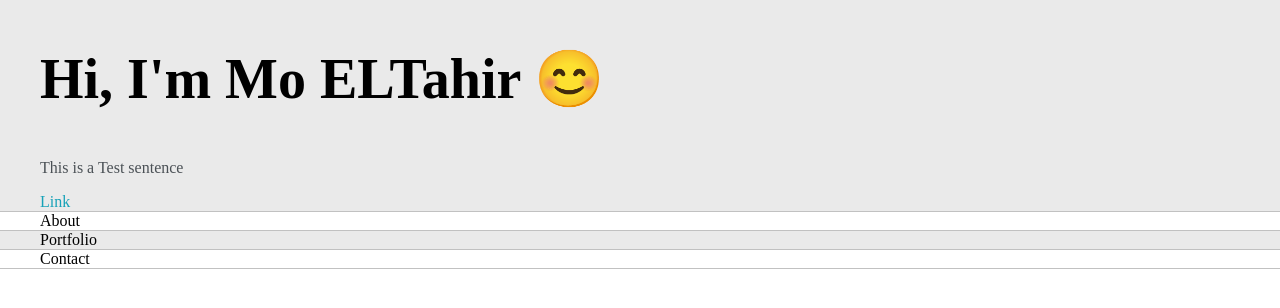
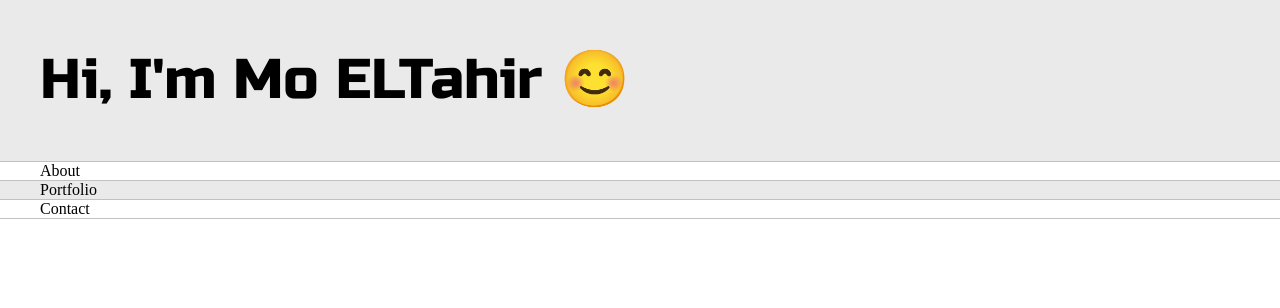
Before and after one commit to MoElaSec/old-portfolio, a plain HTML site: page index.html in a window 1280 px wide. Drawn offline with Linux system fonts and the light colour scheme.

Commit message:
setting up css 🎂

```diff
--- a/default.css
+++ b/default.css
@@ -21,6 +21,10 @@ body {
     margin: 0;
 }
 
+body *{
+	transition: 0.3s;
+}
+
 h1,
 h2,
 h3,
@@ -29,6 +33,8 @@ h5,
 h6,
 strong {
     color: var(--mainText);
+    font-family: 'Russo One', sans-serif;
+    font-weight: 500;
 }
 
 p,
@@ -38,6 +44,7 @@ label,
 input,
 textarea {
     color: var(--secondaryText);
+    font-family: 'Roboto Mono', monospace;
 }
 
 
--- a/index.html
+++ b/index.html
@@ -27,9 +27,9 @@
         <!-- Header Section -->
         <section class="s1">
             <div class="main-container">
-                <h1>Hi, I'm Mo ELTahir 😊</h1>
-                <p>This is a Test sentence</p>
-                <a href="#">Link</a>
+                <div>
+                    <h1>Hi, I'm Mo ELTahir 😊</h1>
+                </div>
             </div>
         </section>
 
```
